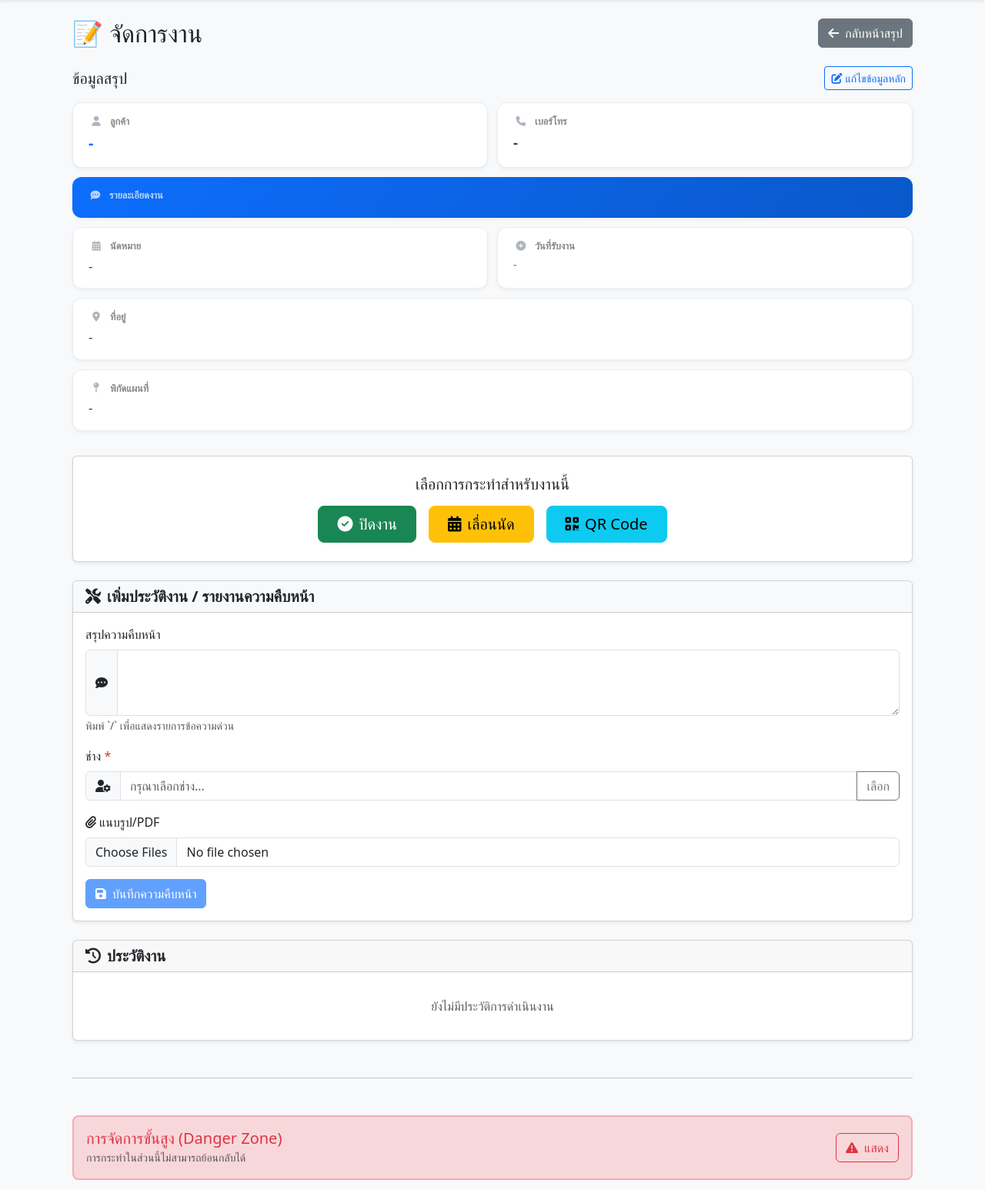
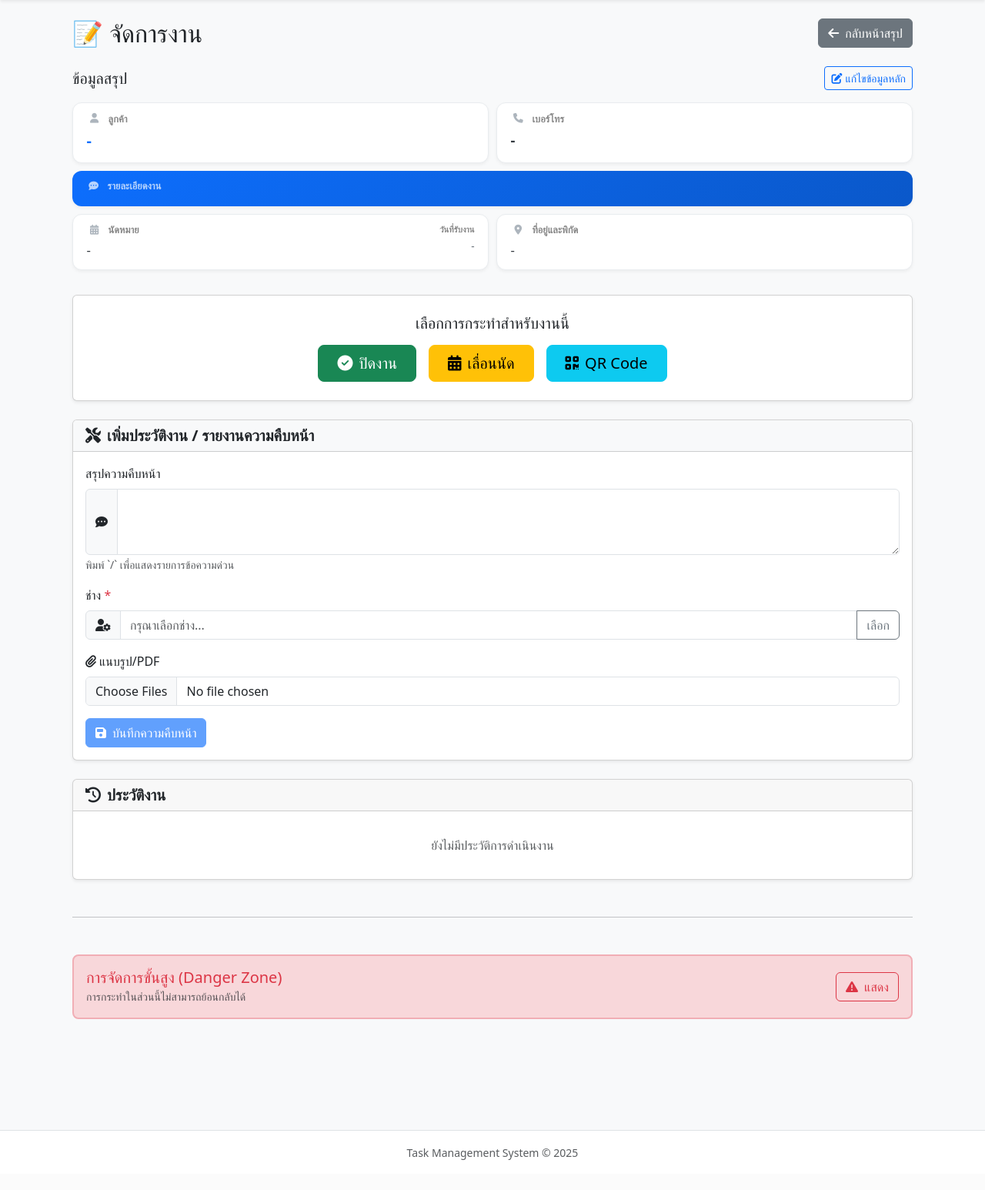
Before and after one commit to comphone/line-tasks-auto, a Flask app: template templates/update_task_details.html in a window 1280 px wide. Shown: the part 66-1612 px from the top of the page at 77% size. After the commit the page ends 1573 px from the top, so only its background shows below. Run offline with Flask 3, Linux system fonts and the light colour scheme; the template is opened without the code that fills it, so the values that code supplies are empty; parts of the project's set-up code (start-up, migrations or seed data) failed here and were passed over; some libraries are stand-ins or nearby versions.

Commit message:
final-full-fix

```diff
--- a/templates/update_task_details.html
+++ b/templates/update_task_details.html
@@ -8,13 +8,13 @@
     .info-grid {
         display: grid;
         grid-template-columns: 1fr;
-        gap: 0.75rem;
+        gap: 0.6rem; /* Slightly reduced gap */
         margin-bottom: 2rem;
     }
     .info-card {
         background-color: #ffffff;
         border-radius: 0.75rem;
-        padding: 1rem 1.25rem;
+        padding: 0.8rem 1.1rem; /* Slightly reduced padding */
         box-shadow: 0 2px 4px rgba(0, 0, 0, 0.05);
         border: 1px solid #e9ecef;
         display: flex;
@@ -68,16 +68,18 @@
         font-size: 1.15em;
         font-weight: 600;
     }
-    /* New style for de-emphasized text */
     .info-value-small {
-        font-size: 0.9em !important;
+        font-size: 0.85em !important;
         font-weight: 400 !important;
         color: #6c757d !important;
     }
     .info-value a {
         color: #0d6efd;
+        text-decoration: none;
+        font-weight: 600;
+    }
+    .info-value a:hover {
         text-decoration: underline;
-        font-weight: 600;
     }
     .task-title-card .info-value a {
         color: white;
@@ -187,30 +189,27 @@
 
         <!-- Row 3: Appointment & Created Date -->
         <div class="info-card">
+            <div class="d-flex justify-content-between align-items-start">
+                <div>
                     <h6 class="info-label"><i class="fas fa-calendar-alt"></i>นัดหมาย</h6>
                     <p class="info-value {% if task.is_today and task.status != 'completed' %}text-primary{% elif task.is_overdue and task.status != 'completed' %}text-danger{% endif %}">{{ task.due_formatted or '-' }}</p>
                 </div>
-        <div class="info-card">
-            <h6 class="info-label"><i class="fas fa-plus-circle"></i>วันที่รับงาน</h6>
+                <div class="text-end">
+                    <h6 class="info-label" style="font-size: 0.7rem;">วันที่รับงาน</h6>
                     <p class="info-value info-value-small">{{ task.created_formatted or '-' }}</p>
                 </div>
-
-        <!-- Row 4: Address (Full Width) -->
-        <div class="info-card full-width-card">
-            <h6 class="info-label"><i class="fas fa-map-marker-alt"></i>ที่อยู่</h6>
-            <p class="info-value">{{ task.customer.address or '-' }}</p>
+            </div>
         </div>
 
-        <!-- Row 5: Map URL (Full Width) -->
-        <div class="info-card full-width-card">
-            <h6 class="info-label"><i class="fas fa-map-pin"></i>พิกัดแผนที่</h6>
-            <p class="info-value">
+        <!-- Row 3: Address & Map (Combined) -->
+        <div class="info-card">
+            <h6 class="info-label"><i class="fas fa-map-marker-alt"></i>ที่อยู่และพิกัด</h6>
+            <p class="info-value">{{ task.customer.address or '-' }}</p>
             {% if task.customer.map_url %}
-                    <a href="{{ task.customer.map_url }}" target="_blank">เปิดใน Google Maps</a>
-                {% else %}
-                    -
+                <a href="{{ task.customer.map_url }}" target="_blank" class="info-value-small mt-1 d-inline-block">
+                    เปิดใน Google Maps <i class="fas fa-external-link-alt fa-xs"></i>
+                </a>
             {% endif %}
-            </p>
         </div>
     </div>
     <!-- END: โครงสร้าง HTML ที่จัดลำดับและเน้นข้อความใหม่ -->
@@ -731,14 +730,12 @@
         showSlide(index);
     }
 
-    // --- START: แก้ไขฟังก์ชัน changeSlide ---
     function changeSlide(n) {
         slideIndex += n;
         if (slideIndex >= allAttachments.length) { slideIndex = 0; }
         if (slideIndex < 0) { slideIndex = allAttachments.length - 1; }
-        showSlide(slideIndex); // แก้จาก index เป็น slideIndex
+        showSlide(slideIndex);
     }
-    // --- END: แก้ไขฟังก์ชัน changeSlide ---
 
     function toggleSelectionMode(reportIdx) {
         isSelectionMode = !isSelectionMode;
```
Lines whose indentation alone changed are shown as unchanged.
